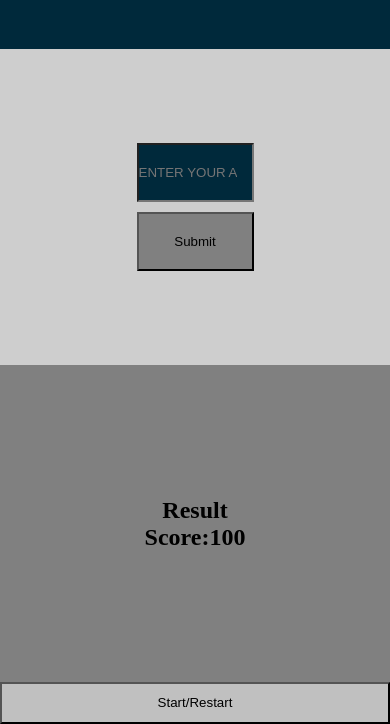
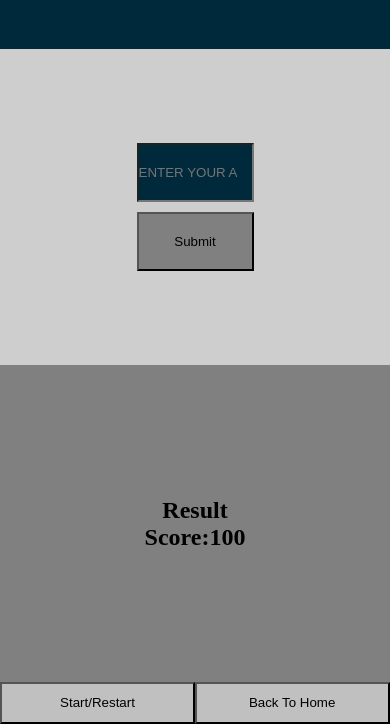
Before and after one commit to HK2011/GuessingGame, a plain HTML site: page game.html in a window 390 px wide. Shown: the part 120-844 px from the top of the page. Drawn offline with Linux system fonts and the light colour scheme.

Commit message:
Add files via upload

```diff
--- a/game.html
+++ b/game.html
@@ -17,6 +17,7 @@
         <div class="top_section">
           <h1>Guessing Game</h1>
           <button onclick="restart()" class="reset">Start/Restart</button>
+          <button onclick="pagechange()" class="to_home">Back To Home</button>
 
           <audio
             id="trumpetStartSound"
--- a/script.js
+++ b/script.js
@@ -85,3 +85,6 @@ function guessedAnswer() {
     // restartElement = location.reload();
   }
 }
+function pagechange() {
+  window.location.href = "game.html";
+}
--- a/style.css
+++ b/style.css
@@ -117,6 +117,13 @@ guessing_value {
   width: 15vw;
 }
 
+.reset {
+  width: 10vw;
+}
+.to_home {
+  width: 10vw;
+}
+
 @media only screen and (max-width: 768px) {
   .bottom_section_1st_half input {
     height: 7vh;
@@ -161,9 +168,17 @@ guessing_value {
     position: static;
     margin-bottom: 0px;
   }
+  .to_home {
+    height: 5vh;
+    width: 50vw;
+    background-color: silver;
+    position: absolute;
+    bottom: 0;
+    right: 0.1%;
+  }
   .reset_sub {
     height: 5vh;
-    width: 100vw;
+    width: 50vw;
     background-color: silver;
     display: block;
   }
```
